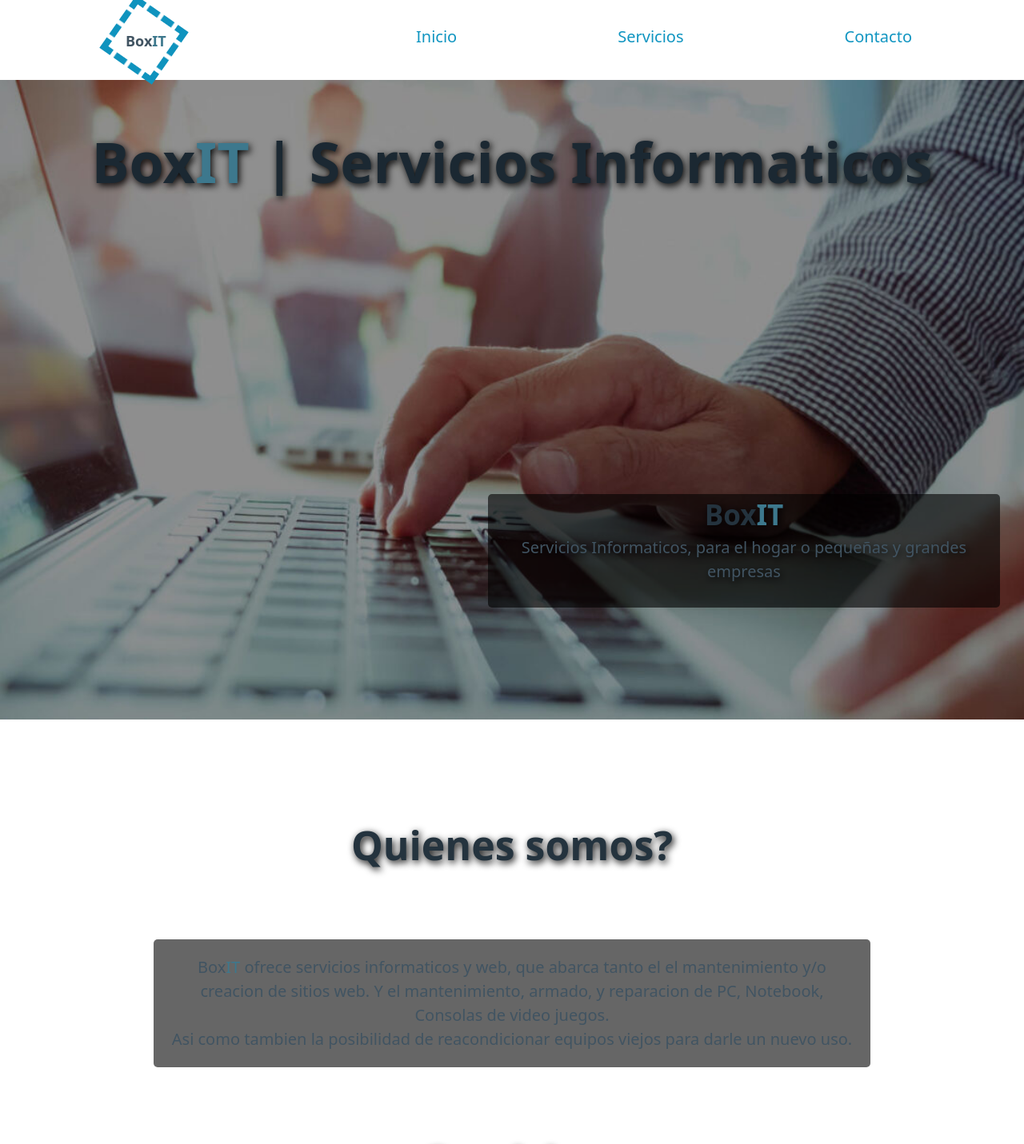
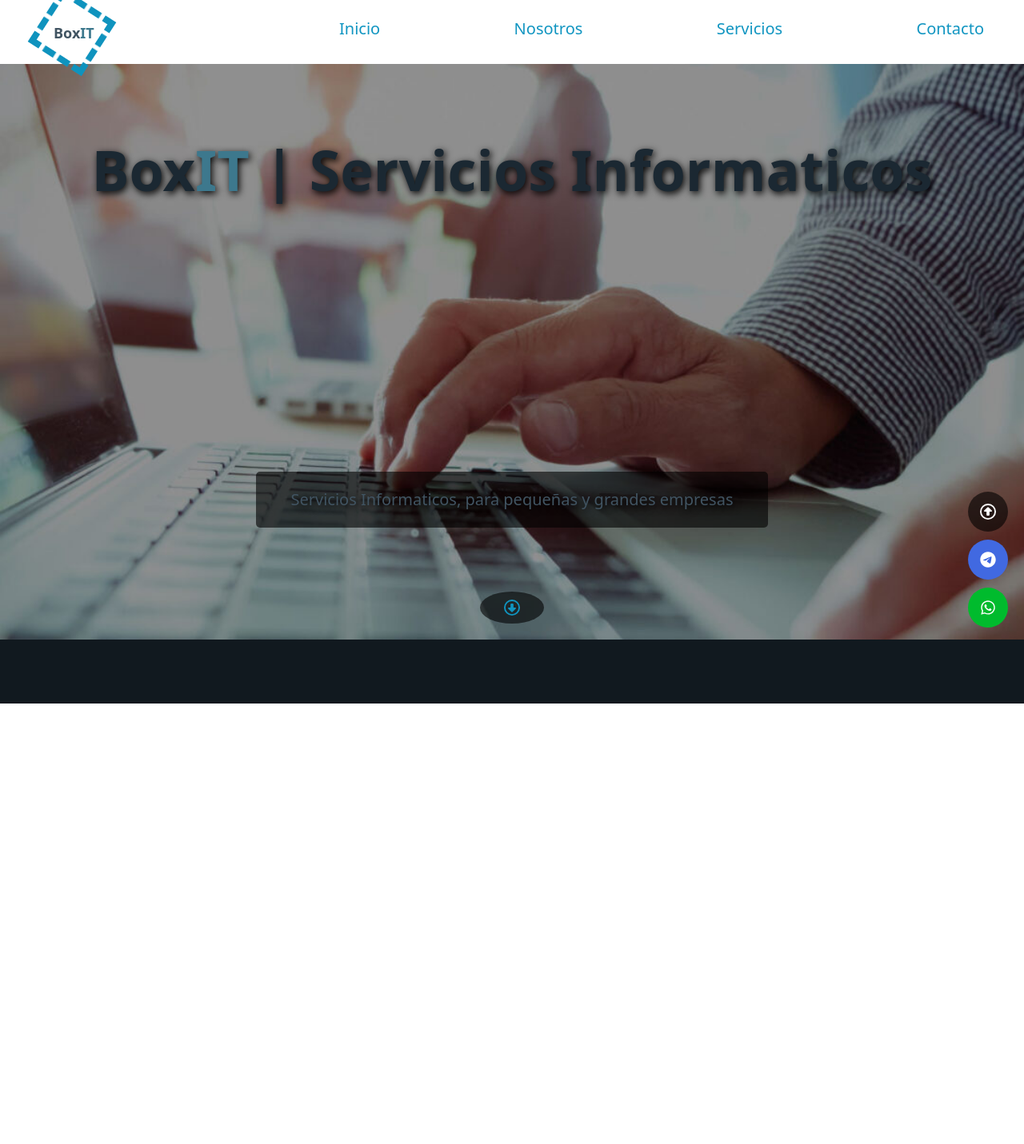
Before and after one commit to Nejca13/BoxTI, a Next.js app: page / in a window 1280 px wide. Shown: the top 1431 px of the page at 80% size. After the commit the page ends 880 px from the top, so only its background shows below. Built offline with nearby package versions, Linux system fonts and the light colour scheme.

Commit message:
scroll smooth

```diff
--- /dev/null
+++ b/components/Logo/Logo.jsx
@@ -0,0 +1,14 @@
+import styles from "./Logo.module.css"
+
+const Logo = () => {
+  return (
+    <div className={styles.logoContainer}>
+      <div className={styles.border1}></div>
+      <p className={styles.logo}>
+        Box<span>IT</span>
+      </p>
+    </div>
+  )
+}
+
+export default Logo
--- /dev/null
+++ b/components/Logo/Logo.module.css
@@ -0,0 +1,41 @@
+.logoContainer {
+  position: relative;
+}
+
+.border1 {
+  display: flex;
+  justify-content: center;
+  align-items: center;
+  border-width: 8px;
+  border-style: dashed;
+  border-color: #0f93be;
+  padding: 10px;
+  width: 80px;
+  height: 80px;
+  text-align: center;
+  animation: circle 60s linear infinite;
+  position: relative;
+  z-index: 100;
+}
+
+@keyframes circle {
+  0% {
+    transform: rotate(0deg) translate(0px) rotate(0deg);
+  }
+  100% {
+    transform: rotate(360deg) rotate(360deg);
+  }
+}
+
+.logoContainer p {
+  margin: 0;
+  position: absolute;
+  top: 28px;
+  left: 17px;
+  font-weight: bold;
+  font-size: 18px;
+}
+
+.logoContainer p span {
+  color: #3d788d;
+}
--- a/components/NavBar/NavBar.jsx
+++ b/components/NavBar/NavBar.jsx
@@ -2,21 +2,19 @@ import styles from "./NavBar.module.css"
 import logo from "../../assets/images/BoorIT.png"
 import Image from "next/image"
 import Link from "next/link"
+import Logo from "../Logo/Logo"
 
 function NavBar() {
   return (
     <>
       <div className={styles.container}>
         {/* <Image src={logo} alt="Logo de la Empresa." className={styles.Logo} width={80} height={80} /> */}
-        <div className={styles.logoContainer}>
-        <div className={styles.border1}>
-        </div>
-        <p className={styles.logo}>Box<span>IT</span></p>
-        </div>
+        <Logo/>
         <ul>
-          <li><Link href="/">Inicio</Link></li>
-          <li><Link href="/servicios">Servicios</Link></li>
-          <li><Link href="/contacto">Contacto</Link></li>
+          <li><Link href="#hero">Inicio</Link></li>
+          <li><Link href="#about">Nosotros</Link></li>
+          <li><Link href="#service">Servicios</Link></li>
+          <li><Link href="#">Contacto</Link></li>
         </ul>
       </div>
     </>
--- a/components/NavBar/NavBar.module.css
+++ b/components/NavBar/NavBar.module.css
@@ -1,53 +1,15 @@
 .container {
   display: flex;
-  justify-content: space-around;
+  justify-content: space-between;
   align-items: center;
-  padding: 10px 0;
-}
-
-.logoContainer {
-  position: relative;
-}
-
-.container .border1 {
-  display: flex;
-  justify-content: center;
-  align-items: center;
-  border: 8px dashed #0f93be;
-  padding: 10px;
-  width: 80px;
-  height: 80px;
-  text-align: center;
-  animation: circle 60s linear infinite;
-  position: relative;
-}
-
-@keyframes circle {
-  0% {
-    transform: rotate(0deg) translate(0px) rotate(0deg);
-  }
-  100% {
-    transform: rotate(360deg) rotate(360deg);
-  }
-}
-
-.container p {
-  margin: 0;
-  position: absolute;
-  top: 28px;
-  left: 17px;
-  font-weight: bold;
-  font-size: 18px;
-}
-
-.container p span{
-    color: #3d788d;
+  padding: 10px 50px;
+  height: 10vh;
 }
 
 .container ul {
   display: flex;
   justify-content: space-between;
-  width: 50%;
+  width: 70%;
   margin: 0;
 }
 
--- /dev/null
+++ b/components/WhatsAppButton/WhatsAppButton.jsx
@@ -0,0 +1,18 @@
+import { FontAwesomeIcon } from "@fortawesome/react-fontawesome"
+import styles from "./WhatsAppButton.module.css"
+
+const WhatsAppButton = ({icon, bgColor, bottom, href, target}) => {
+  return (
+    <div className={styles.container}>
+      <a style={{backgroundColor: bgColor, bottom: bottom}} href={href} target={target}>
+        <div className={styles.svgwrapper1}>
+          <div className={styles.svgwrapper}>
+            <FontAwesomeIcon icon={icon} />
+          </div>
+        </div>
+      </a>
+    </div>
+  )
+}
+
+export default WhatsAppButton
--- /dev/null
+++ b/components/WhatsAppButton/WhatsAppButton.module.css
@@ -0,0 +1,46 @@
+/* From uiverse.io by @adamgiebl */
+.container a {
+    font-family: inherit;
+    font-size: 20px;
+    color: white;
+    padding: 10px;
+    display: flex;
+    align-items: center;
+    border: none;
+    border-radius: 100px;
+    overflow: hidden;
+    transition: all 0.2s;
+    width: 50px;
+    height: 50px;
+    position: fixed;
+    right: 20px;
+   }
+
+   .container a svg {
+    display: block;
+    transform-origin: center center;
+    transition: transform 0.3s ease-in-out;
+    width: 30px;
+   }
+
+   .container a:hover{
+    animation: fly-1 0.7s ease-in-out infinite alternate;
+   }
+
+   .container a:hover svg {
+    transform: scale(1.1);
+   }
+
+   .container a:active {
+    transform: scale(0.95);
+   }
+
+   @keyframes fly-1 {
+    from {
+     transform: translateY(0.1em);
+    }
+
+    to {
+     transform: translateY(-0.1em);
+    }
+   }
--- a/pages/_app.js
+++ b/pages/_app.js
@@ -8,7 +8,7 @@ function MyApp({ Component, pageProps }) {
     <Head>
         <title>BoorIT</title>
         <meta name="description" content="Generated by create next app" />
-        <link rel="icon" href="/favicon.ico" />
+        <link rel="icon" href="/IconBoxIT.svg" />
       </Head>
     <NavBar/>
     <Component {...pageProps} />
--- a/pages/index.jsx
+++ b/pages/index.jsx
@@ -1,4 +1,8 @@
-import { faPlaystation } from "@fortawesome/free-brands-svg-icons"
+import {
+  faTelegramPlane,
+  faWhatsapp,
+} from "@fortawesome/free-brands-svg-icons"
+import { faArrowAltCircleDown, faArrowAltCircleUp } from "@fortawesome/free-regular-svg-icons"
 import {
   faDesktop,
   faGamepad,
@@ -6,6 +10,7 @@ import {
 } from "@fortawesome/free-solid-svg-icons"
 import { FontAwesomeIcon } from "@fortawesome/react-fontawesome"
 import Head from "next/head"
+import WhatsAppButton from "../components/WhatsAppButton/WhatsAppButton"
 import styles from "../styles/Home.module.css"
 
 export default function Home() {
@@ -14,59 +19,100 @@ export default function Home() {
       <Head>
         <title>BoxIT | Home</title>
       </Head>
-      <section className={styles.mainHero}>
+      <section className={styles.mainHero} id="hero">
         <h1>
           Box<span className={styles.it}>IT</span> | Servicios Informaticos
         </h1>
         <div className={styles.preDescription}>
+          <p>
+            Servicios Informaticos, para pequeñas y grandes empresas
+          </p>
+        </div>
+        <a href="#about">
+          <FontAwesomeIcon
+            icon={faArrowAltCircleDown}
+            className={styles.moreInfo}
+          />
+        </a>
+      </section>
+      <section className={styles.about} id="about">
         <h2>
-            Box<span className={styles.it}>IT</span>
+          Que es Box<span className={styles.it}>IT</span>?
         </h2>
+        <div className={styles.aboutDescription}>
           <p>
-            Servicios Informaticos, para el hogar o pequeñas y grandes empresas
+            Box<span className={styles.it}>IT</span> ofrece servicios
+            informaticos y web, que abarca tanto la creacion como el
+            mantenimiento de sitios web. Y el armado, reparacion y mantenimiento
+            de PC, Notebook, Consolas de video juegos.
+            <br />
+            Asi como tambien la posibilidad de reacondicionar equipos viejos
+            para darle un nuevo uso.
           </p>
         </div>
       </section>
-      <div className={styles.about}>
-        <h2>Quienes somos?</h2>
-        <div className={styles.aboutDescription}>
-          <p>
-          Box<span className={styles.it}>IT</span> ofrece servicios informaticos y web, que abarca tanto el el mantenimiento y/o creacion de sitios web. Y el mantenimiento, armado, y reparacion de PC, Notebook, Consolas de video juegos.<br/>
-          Asi como tambien la posibilidad de reacondicionar equipos viejos para darle un nuevo uso.
-          </p>
-        </div>
+      <section id="service" className={styles.service}>
         <h2>Servicios</h2>
         <div className={styles.aboutCardContainer}>
-
           <div className={styles.card}>
             <div className={styles.aboutCard}>
               <FontAwesomeIcon className={styles.icon} icon={faGlobe} />
-              <p>Creacion de paginas web</p>
               <p>
-                Creacion y mantenimiento de sitios web desarrollados a medida de las necesidades del cliente.
+                <strong>Creacion de paginas web</strong>
+              </p>
+              <p>
+                Creacion y mantenimiento de sitios web desarrollados a medida de
+                las necesidades del cliente.
               </p>
             </div>
           </div>
           <div className={styles.card}>
             <div className={styles.aboutCard}>
               <FontAwesomeIcon className={styles.icon} icon={faDesktop} />
-              <p>Mantenimiento de PC</p>
               <p>
-                Reparacion y mantenimiento de PC, Notebook. Instalacion de sistemas operativos (Widnows o GNU/Linux)
+                <strong>Mantenimiento de PC</strong>
+              </p>
+              <p>
+                Reparacion y mantenimiento de PC, Notebook. Instalacion de
+                sistemas operativos (Windows o GNU/Linux)
               </p>
             </div>
           </div>
           <div className={styles.card}>
             <div className={styles.aboutCard}>
               <FontAwesomeIcon className={styles.icon} icon={faGamepad} />
-            <p>Mantenimiento y flasheo</p>
               <p>
-              Mantenimiento y flasheo de consolas (PS3, PS4), instalacion de juegos, actualizacion de hardware.
+                <strong>Mantenimiento y flasheo</strong>
+              </p>
+              <p>
+                Mantenimiento y flasheo de consolas (PS3, PS4), instalacion de
+                juegos, actualizacion de hardware.
               </p>
             </div>
           </div>
         </div>
-      </div>
+      </section>
+      <WhatsAppButton
+        icon={faWhatsapp}
+        bgColor="#00bb2d"
+        bottom="15px"
+        href="https://wa.me/+542984406895"
+        target="_blank"
+      />
+      <WhatsAppButton
+        icon={faTelegramPlane}
+        bgColor="royalblue"
+        bottom="75px"
+        href="https://t.me/Nicolas_Contreras"
+        target="_blank"
+      />
+      <WhatsAppButton
+        icon={faArrowAltCircleUp}
+        bottom="135px"
+        bgColor="rgba(0,0,0, 0.6)"
+        href="#hero"
+        target=""
+      />
     </div>
   )
 }
--- a/styles/Home.module.css
+++ b/styles/Home.module.css
@@ -1,9 +1,28 @@
+
+.container{
+    text-align: center;
+    position: relative;
+    height: 100vh;
+    overflow-y: scroll;
+    scroll-snap-type: y mandatory;
+    scroll-behavior: smooth;
+}
+.container section{
+    padding-top: 30px;
+    scroll-snap-align: start;
+}
+
 .mainHero{
     background-image: url('../assets/images/Bg2.jpeg');
     background-position: center;
     background-repeat: no-repeat;
     background-size: cover;
-    min-height: 100vh;
+    min-height: 90vh;
+    margin: 0;
+    display: flex;
+    flex-direction: column;
+    position: relative;
+    align-items: center;
 }
 
 .mainHero h1{
@@ -23,38 +42,63 @@
     width: 50%;
     border-radius: 5px;
     position: absolute;
-    right: 30px;
-    bottom: 40px;
+    bottom: 140px;
+    padding: 20px;
     text-align: center;
     text-shadow: 2px 3px 10px black;
 }
 
-.container h2{
+.preDescription p{
     margin: 0;
+}
+
+.moreInfo{
+    width: 60px;
+    background-color: rgba(0, 0, 0, 0.60);
+    position: absolute;
+    bottom: 20px;
+    transform: translateX(-50%);
+    padding: 10px;
+    border-radius: 100%;
 }
 
 .about{
     display: flex;
     flex-direction: column;
     align-items: center;
+    position: relative;
+    background-color: #11191f;
+    min-height: 100vh;
+    background-image: url('../assets/images/aboutBgsvg.svg');
+    background-position: 10px 100px;
+    background-size: 700px;
+
 }
 
-.about h2{
+.container h2{
     margin: 40px 0;
     text-shadow: 2px 3px 10px black;
     font-size: 50px;
 }
 
 .aboutDescription{
-    background-color: rgba(0, 0, 0, 0.60);
-    width: 70%;
+    background-color: #0000009c;
+    width: 40%;
+    position: absolute;
+    right: 100px;
     border-radius: 5px;
     text-align: center;
-    margin: 40px 0;
+    margin: 200px 0;
 }
 
 .aboutDescription p{
     margin: 20px;
+}
+
+.service{
+    background-color: #000000a2;
+    min-height: 100vh;
+    padding: 0 50px;
 }
 
 .aboutCardContainer{
@@ -62,7 +106,7 @@
     justify-content: space-around;
     align-items: center;
     width: 100%;
-    margin: 60px 0;
+    margin-top: 60px;
     flex-wrap: wrap;
 }
 
@@ -111,6 +155,37 @@
 
    .card:hover {
     box-shadow: 0px 0px 30px 1px rgba(0, 255, 117, 0.30);
+    cursor: pointer;
    }
 
    /* End */
+
+   @media (max-width: 576px) {
+    .container h2{
+        margin: 20px 0;
+    }
+
+    .container section{
+        padding: 0;
+    }
+
+    .mainHero h1{
+        padding: 0;
+    }
+    .preDescription{
+        width: 90%;
+        bottom: 85px;
+    }
+
+    .about{
+        background-size: 100%;
+        background-position: 0 75px;
+    }
+
+    .aboutDescription{
+        width: 90%;
+        right: auto;
+        bottom: 30px;
+        margin: 0;
+    }
+   }
--- a/styles/globals.css
+++ b/styles/globals.css
@@ -25,6 +25,11 @@
   --form-label-font-weight: var(--font-weight);
   --transition: 0.2s ease-in-out;
 }
+
+html{
+  scroll-behavior: smooth;
+}
+
 @media (min-width: 576px) {
   :root {
     --font-size: 17px;
@@ -2252,7 +2257,7 @@ textarea {
     animation-delay: -1ms !important;
     -webkit-animation-iteration-count: 1 !important;
     animation-iteration-count: 1 !important;
-    scroll-behavior: auto !important;
+    scroll-behavior: smooth !important;
     transition-delay: 0s !important;
     transition-duration: 0s !important;
   }
```
Also changed, not shown: assets/images/aboutBgsvg.svg (added), public/IconBoxIT.svg (added). Lines whose indentation alone changed are shown as unchanged.
